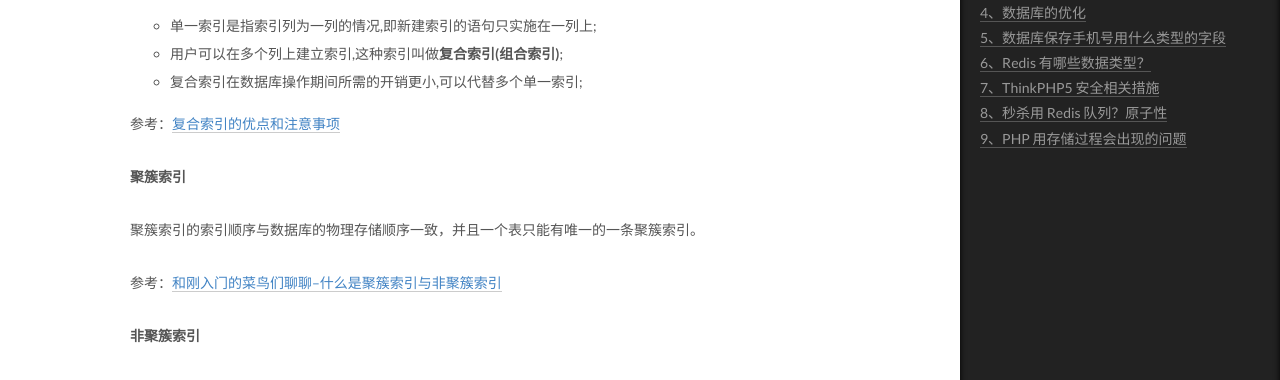
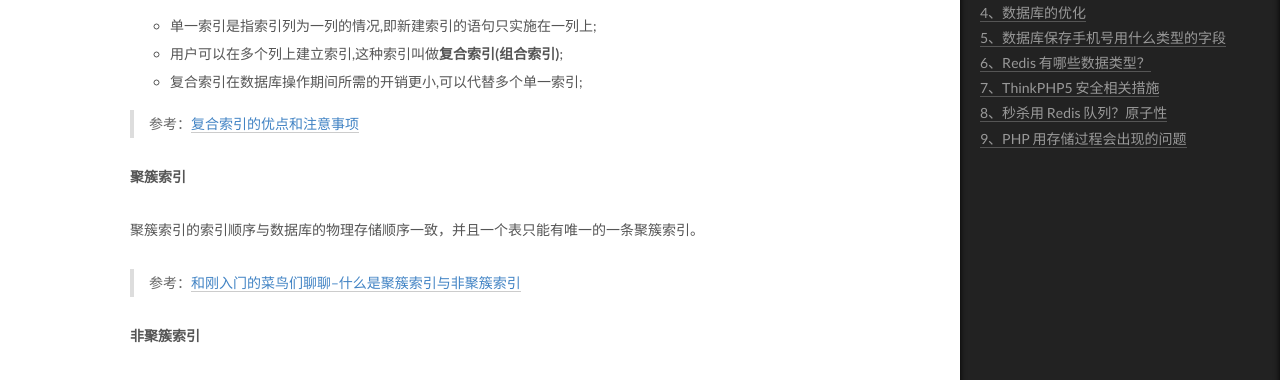
Before and after one commit to nnngu/LearningNotes, a Jekyll site: the page built from _posts/2018-06-05-PHP 面试题收集.md, in a window 1280 px wide and 1400 px high, scrolled down 461 px. Shown: the part 150-530 px from the top of the window. Built offline with Jekyll 4.4.1, drawn with Linux system fonts in a browser that asks for light colours.

```diff
--- a/_posts/2018-06-05-PHP 面试题收集.md
+++ b/_posts/2018-06-05-PHP 面试题收集.md
@@ -19,13 +19,13 @@ create index index_name on users (name);
 - 用户可以在多个列上建立索引,这种索引叫做**复合索引(组合索引)**;
 - 复合索引在数据库操作期间所需的开销更小,可以代替多个单一索引;
 
-参考：[复合索引的优点和注意事项](https://www.cnblogs.com/summer0space/p/7247778.html)
+> 参考：[复合索引的优点和注意事项](https://www.cnblogs.com/summer0space/p/7247778.html)
 
 **聚簇索引**
 
 聚簇索引的索引顺序与数据库的物理存储顺序一致，并且一个表只能有唯一的一条聚簇索引。
 
-参考：[和刚入门的菜鸟们聊聊--什么是聚簇索引与非聚簇索引](https://www.cnblogs.com/auxg/p/Cluster-and-NonCluster-index.html)
+> 参考：[和刚入门的菜鸟们聊聊--什么是聚簇索引与非聚簇索引](https://www.cnblogs.com/auxg/p/Cluster-and-NonCluster-index.html)
 
 **非聚簇索引**
 
```
